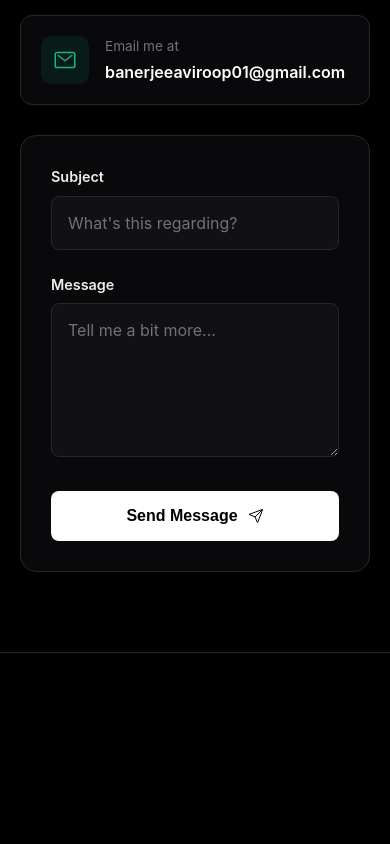
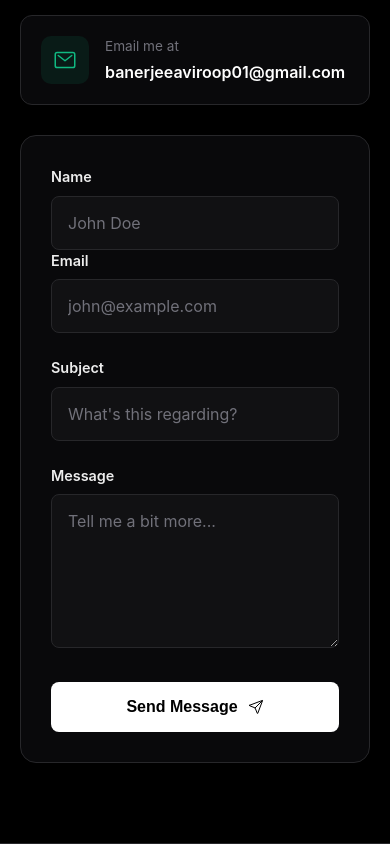
Before and after one commit to Aviroop-001/Portfolio, a React (Create React App) app: page / in a window 390 px wide. Shown: the part 8215-9059 px from the top of the page. Before the commit the page ends 8868 px from the top, so only its background shows below. Built offline with nearby package versions, Linux system fonts and the light colour scheme.

Commit message:
DTP-106 feat: integrate Formspree backend logic into contact form

```diff
--- a/src/components/jsx_files/Contact.jsx
+++ b/src/components/jsx_files/Contact.jsx
@@ -9,8 +9,13 @@ import {
 
 export default function Contact() {
   const [copySuccess, setCopySuccess] = useState(false);
+  const [name, setName] = useState('');
+  const [senderEmail, setSenderEmail] = useState('');
   const [subject, setSubject] = useState('');
   const [message, setMessage] = useState('');
+  const [isSubmitting, setIsSubmitting] = useState(false);
+  const [submitStatus, setSubmitStatus] = useState(null); // 'success' or 'error'
+
   const email = "banerjeeaviroop01@gmail.com";
 
   const copyToClipboard = async () => {
@@ -23,10 +28,44 @@ export default function Contact() {
     }
   };
 
-  const handleSendEmail = (e) => {
+  const handleSendEmail = async (e) => {
     e.preventDefault();
-    const mailtoUrl = `mailto:${email}?subject=${encodeURIComponent(subject)}&body=${encodeURIComponent(message)}`;
-    window.location.href = mailtoUrl;
+    setIsSubmitting(true);
+    setSubmitStatus(null);
+
+    // TODO: Paste your Formspree endpoint URL here!
+    const formspreeEndpoint = "YOUR_FORMSPREE_ENDPOINT_HERE";
+
+    if (formspreeEndpoint === "YOUR_FORMSPREE_ENDPOINT_HERE") {
+      alert("Please configure your Formspree endpoint in Contact.jsx");
+      setIsSubmitting(false);
+      return;
+    }
+
+    try {
+      const response = await fetch(formspreeEndpoint, {
+        method: 'POST',
+        headers: {
+          'Content-Type': 'application/json',
+          'Accept': 'application/json'
+        },
+        body: JSON.stringify({ name, email: senderEmail, subject, message })
+      });
+
+      if (response.ok) {
+        setSubmitStatus('success');
+        setName('');
+        setSenderEmail('');
+        setSubject('');
+        setMessage('');
+        setTimeout(() => setSubmitStatus(null), 5000); // clear success message after 5s
+      } else {
+        setSubmitStatus('error');
+      }
+    } catch (error) {
+      setSubmitStatus('error');
+    }
+    setIsSubmitting(false);
   };
 
   return (
@@ -54,6 +93,29 @@ export default function Contact() {
         {/* Right Column: Form */}
         <div className="contact-form-card">
           <form onSubmit={handleSendEmail} className="modern-form">
+            <div className="form-row">
+              <div className="form-group">
+                <label>Name</label>
+                <input
+                  type="text"
+                  placeholder="John Doe"
+                  value={name}
+                  onChange={(e) => setName(e.target.value)}
+                  required
+                />
+              </div>
+              <div className="form-group">
+                <label>Email</label>
+                <input
+                  type="email"
+                  placeholder="john@example.com"
+                  value={senderEmail}
+                  onChange={(e) => setSenderEmail(e.target.value)}
+                  required
+                />
+              </div>
+            </div>
+
             <div className="form-group">
               <label>Subject</label>
               <input
@@ -76,10 +138,17 @@ export default function Contact() {
               />
             </div>
 
-            <button type="submit" className="submit-btn">
-              <span>Send Message</span>
-              <IoPaperPlaneOutline />
+            <button type="submit" className="submit-btn" disabled={isSubmitting}>
+              <span>{isSubmitting ? 'Sending...' : 'Send Message'}</span>
+              {!isSubmitting && <IoPaperPlaneOutline />}
             </button>
+
+            {submitStatus === 'success' && (
+              <div className="form-status success">Message sent successfully! I'll get back to you soon.</div>
+            )}
+            {submitStatus === 'error' && (
+              <div className="form-status error">Oops! Something went wrong. Please try again.</div>
+            )}
           </form>
         </div>
       </div>
--- a/src/components/styling_files/contact.scss
+++ b/src/components/styling_files/contact.scss
@@ -182,3 +182,38 @@
     100% { transform: scale(1); opacity: 1; }
   }
 }
+.form-row {
+  display: flex;
+  gap: 15px;
+
+  .form-group {
+    flex: 1;
+  }
+}
+
+.form-status {
+  margin-top: 15px;
+  padding: 10px;
+  border-radius: 6px;
+  font-size: 0.9rem;
+  text-align: center;
+
+  &.success {
+    background-color: rgba(16, 185, 129, 0.1);
+    color: #10b981;
+    border: 1px solid rgba(16, 185, 129, 0.2);
+  }
+
+  &.error {
+    background-color: rgba(239, 68, 68, 0.1);
+    color: #ef4444;
+    border: 1px solid rgba(239, 68, 68, 0.2);
+  }
+}
+
+@media (max-width: 768px) {
+  .form-row {
+    flex-direction: column;
+    gap: 0;
+  }
+}
```
